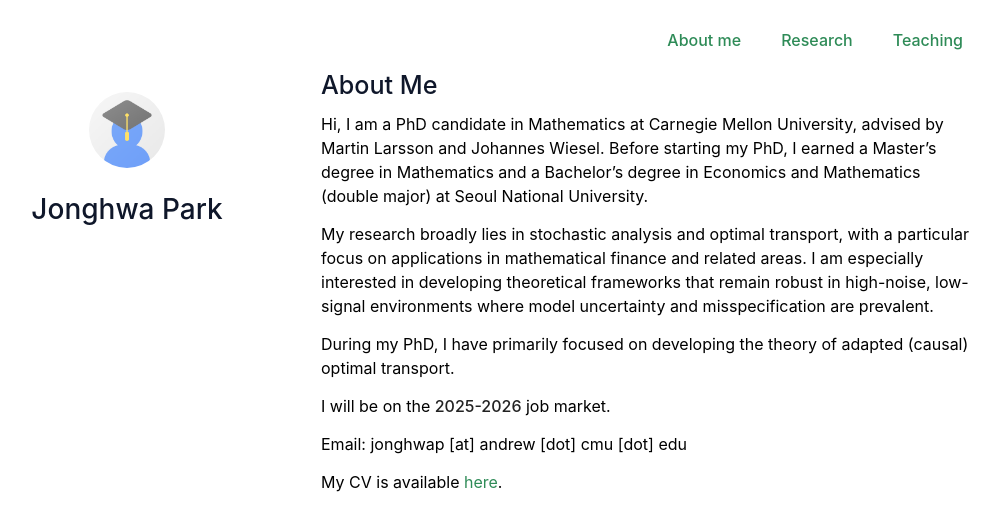
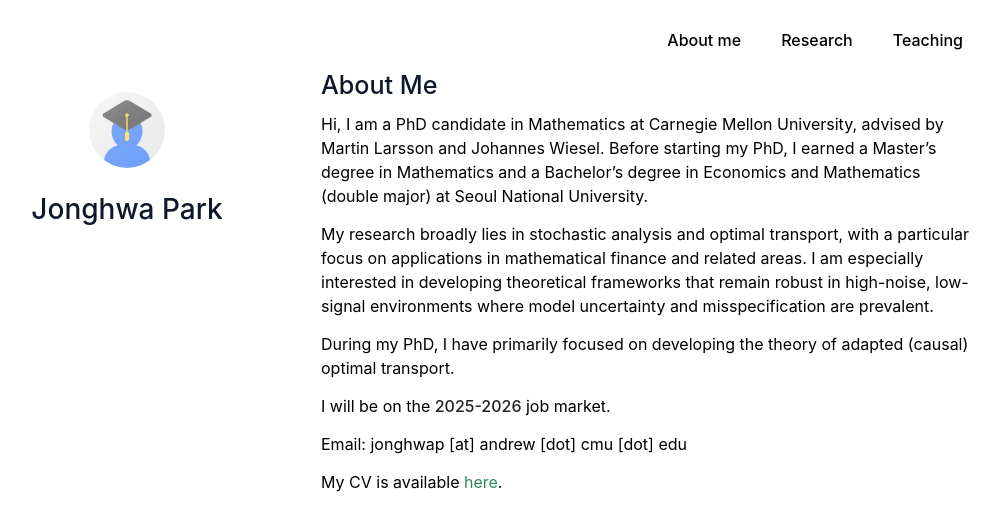
Before and after one commit to Jonghwap/Jonghwap.github.io, a Jekyll site: the page built from index.md, in a window 1280 px wide. Shown: the top 531 px of the page, without its empty margins (149-1149 px from the left). Built offline with Jekyll 4.4.1, drawn with Linux system fonts in a browser that asks for light colours; a style sheet for code colours, icons or effects is not loaded; our own code applies the rules of GitHub Pages for plain Markdown files.

Commit message:
Update style.scss

```diff
--- a/assets/css/style.scss
+++ b/assets/css/style.scss
@@ -32,13 +32,13 @@
 .site-nav a {
   text-decoration: none;
   font-weight: 500;
-  color: #2e8b57;
+  color: #000;
   padding: 0.25rem 0.5rem;
 }
 
 .site-nav a:hover {
   text-decoration: underline;
-  color: #3d775f;
+  color: #222;
 }
 
 .no-profile header {
```
